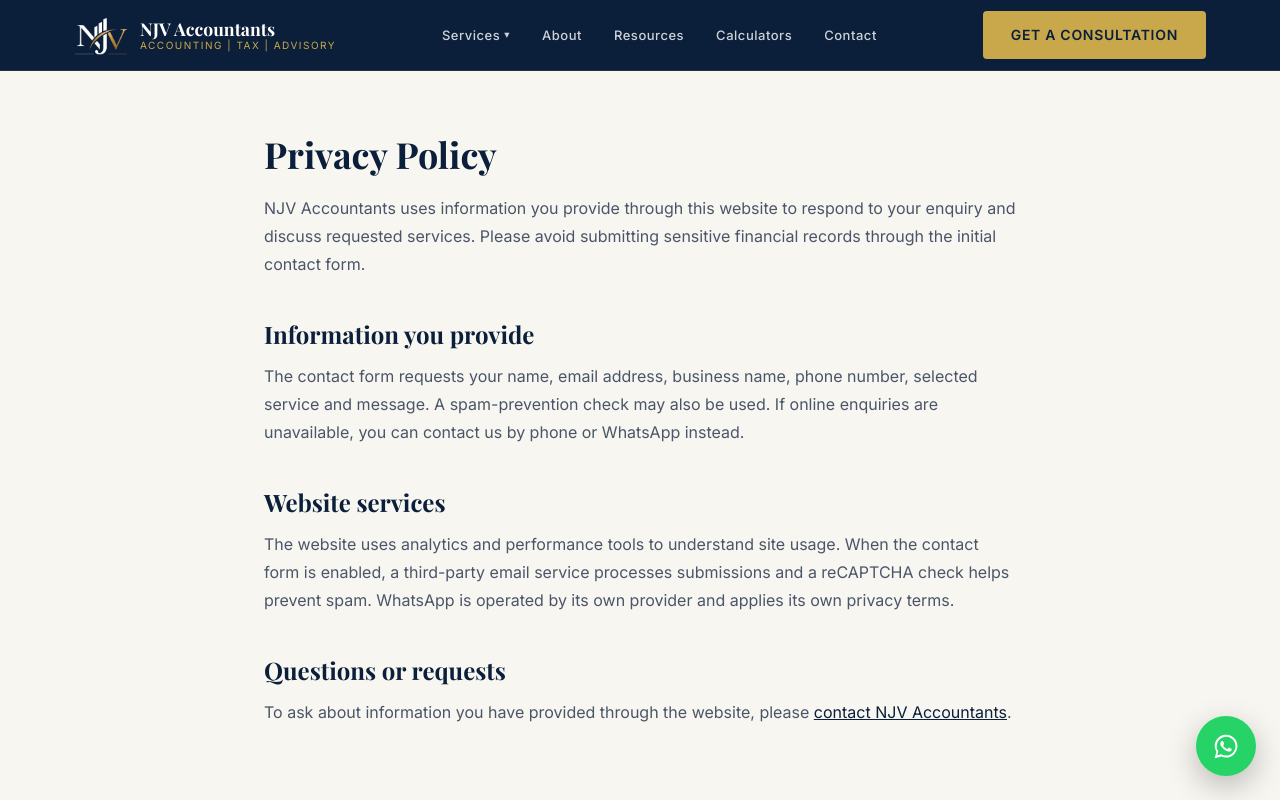
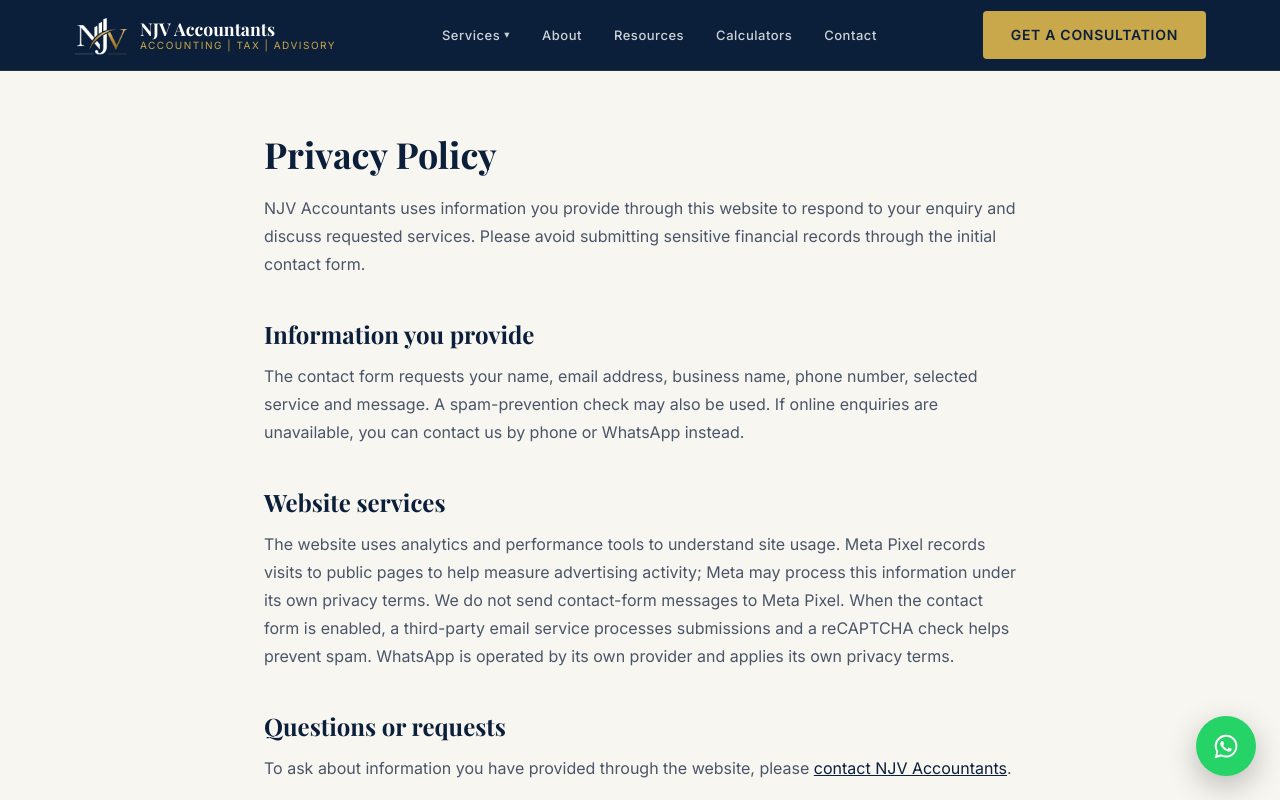
Before and after one commit to NomanSEO/NJVaccountants, a Next.js app: page /privacy in a window 1280 px wide. Shown: the top 800 px of the page. Built offline with nearby package versions, Linux system fonts and the light colour scheme.

Commit message:
Add Meta Pixel page-view tracking

```diff
--- a/src/app/privacy/page.tsx
+++ b/src/app/privacy/page.tsx
@@ -40,10 +40,13 @@ export default function PrivacyPage() {
           </h2>
           <p className="text-slate mt-3 leading-7">
             The website uses analytics and performance tools to understand site
-            usage. When the contact form is enabled, a third-party email service
-            processes submissions and a reCAPTCHA check helps prevent spam.
-            WhatsApp is operated by its own provider and applies its own privacy
-            terms.
+            usage. Meta Pixel records visits to public pages to help measure
+            advertising activity; Meta may process this information under its
+            own privacy terms. We do not send contact-form messages to Meta
+            Pixel. When the contact form is enabled, a third-party email
+            service processes submissions and a reCAPTCHA check helps prevent
+            spam. WhatsApp is operated by its own provider and applies its own
+            privacy terms.
           </p>
           <h2 className="font-display text-navy mt-10 text-2xl font-bold">
             Questions or requests
--- /dev/null
+++ b/src/components/MetaPixel.tsx
@@ -0,0 +1,49 @@
+"use client";
+
+import { useEffect, useState } from "react";
+import Script from "next/script";
+import { META_PIXEL_ID } from "@/config/site";
+
+type PixelWindow = Window & {
+  fbq?: (...args: string[]) => void;
+};
+
+export default function MetaPixel({ pathname }: { pathname: string }) {
+  const [ready, setReady] = useState(false);
+
+  useEffect(() => {
+    if (!ready) return;
+    (window as PixelWindow).fbq?.("track", "PageView");
+  }, [pathname, ready]);
+
+  return (
+    <>
+      <Script
+        id="njv-meta-pixel"
+        strategy="afterInteractive"
+        onReady={() => setReady(true)}
+      >
+        {`!function(f,b,e,v,n,t,s)
+{if(f.fbq)return;n=f.fbq=function(){n.callMethod?
+n.callMethod.apply(n,arguments):n.queue.push(arguments)};
+if(!f._fbq)f._fbq=n;n.push=n;n.loaded=!0;n.version='2.0';
+n.queue=[];t=b.createElement(e);t.async=!0;
+t.src=v;s=b.getElementsByTagName(e)[0];
+s.parentNode.insertBefore(t,s)}(window, document,'script',
+'https://connect.facebook.net/en_US/fbevents.js');
+fbq('init', '${META_PIXEL_ID}');`}
+      </Script>
+      <noscript>
+        {/* The direct image request is required when JavaScript is disabled. */}
+        {/* eslint-disable-next-line @next/next/no-img-element */}
+        <img
+          height="1"
+          width="1"
+          style={{ display: "none" }}
+          src={`https://www.facebook.com/tr?id=${META_PIXEL_ID}&ev=PageView&noscript=1`}
+          alt=""
+        />
+      </noscript>
+    </>
+  );
+}
--- a/src/components/PublicIntegrations.tsx
+++ b/src/components/PublicIntegrations.tsx
@@ -2,6 +2,7 @@
 
 import { usePathname } from "next/navigation";
 import GoogleAnalytics from "@/components/GoogleAnalytics";
+import MetaPixel from "@/components/MetaPixel";
 import WhatsAppWidget from "@/components/WhatsAppWidget";
 
 export default function PublicIntegrations() {
@@ -10,6 +11,7 @@ export default function PublicIntegrations() {
   return (
     <>
       <GoogleAnalytics />
+      <MetaPixel pathname={pathname} />
       <WhatsAppWidget />
     </>
   );
--- a/src/config/site.ts
+++ b/src/config/site.ts
@@ -1,5 +1,6 @@
 export const SITE_URL = "https://www.njvaccountants.com";
 export const GOOGLE_ANALYTICS_ID = "G-3S4R07WLX1";
+export const META_PIXEL_ID = "1900424598002745";
 export const WHATSAPP_PHONE = "923059385003";
 export const CONTACT_RECIPIENT = "usamaashraf82@live.com";
 
```
Also changed, not shown: 1 other file (tests, documents, lock files or other folders).
